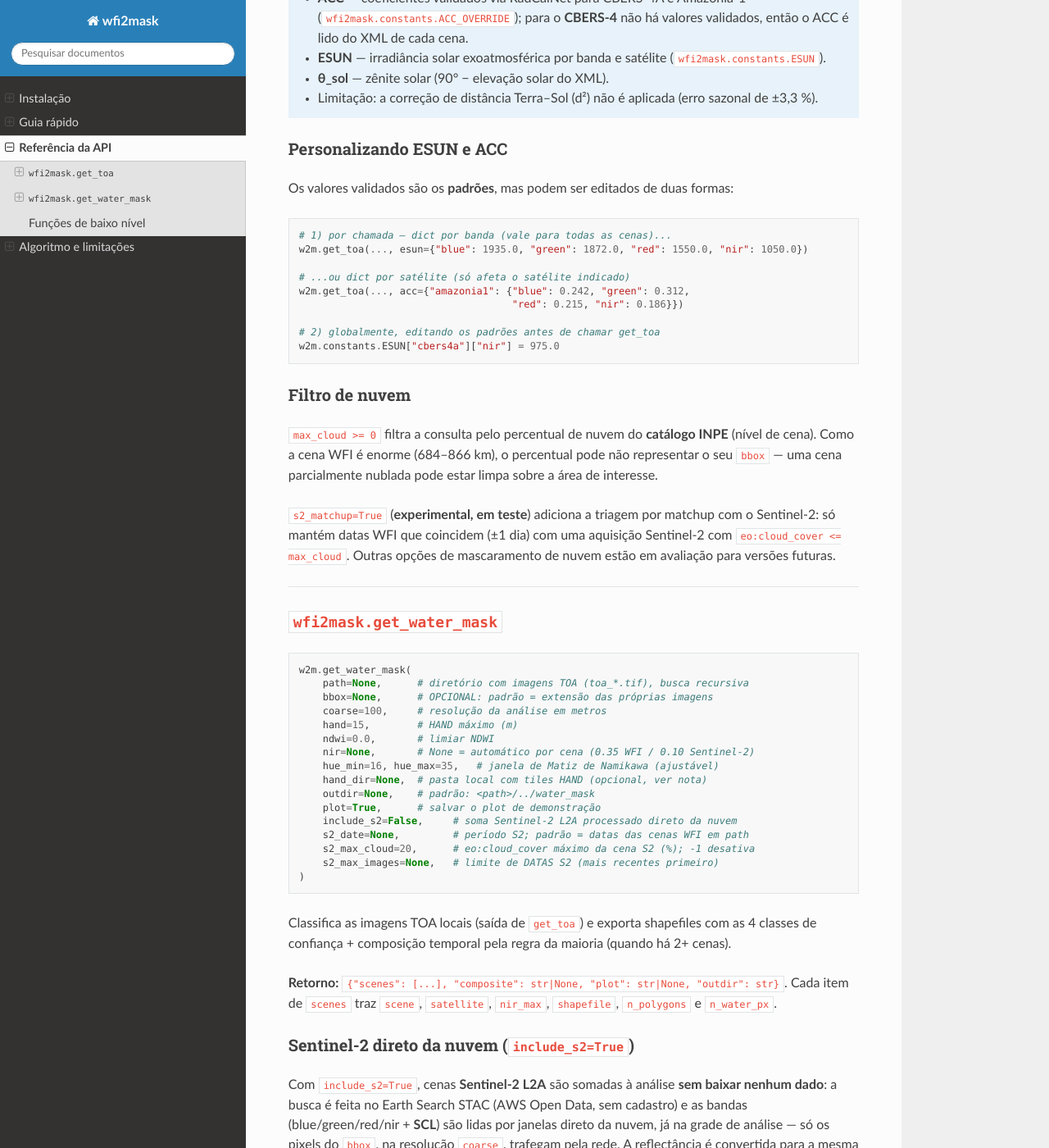
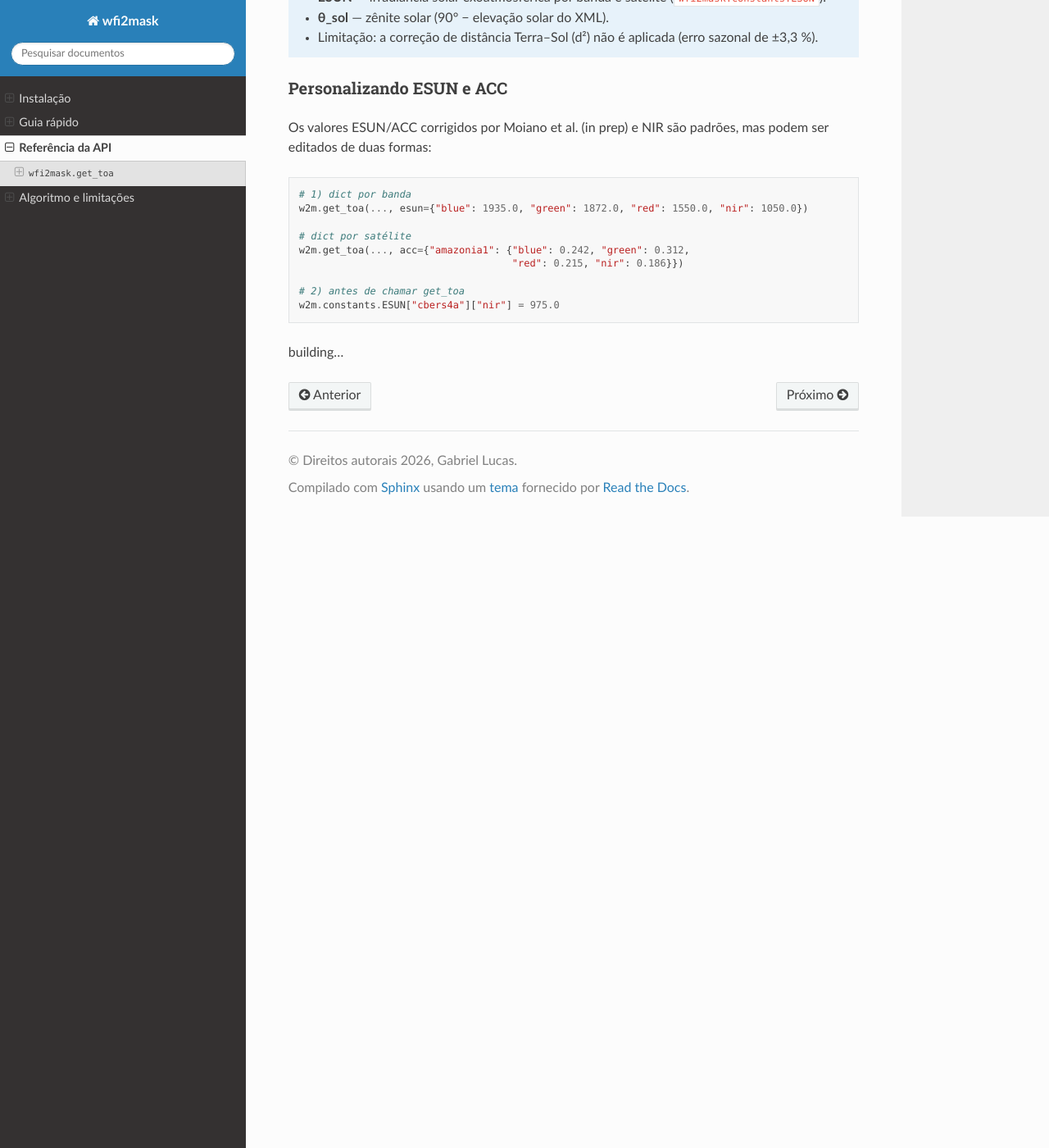
Before and after one commit to silvaglx/wfi2mask, a Sphinx documentation site: the page built from docs/api.md, in a window 1280 px wide and 1400 px high, scrolled down 983 px. Shown: the whole window at 82% size. Built offline with Sphinx 7.4.7 and the Read the Docs theme 3.1.0, drawn with Linux system fonts in a browser that asks for light colours; some of the changed text lies outside the part shown.

Commit message:
fix and RTC

````diff
--- a/docs/algoritmo.md
+++ b/docs/algoritmo.md
@@ -5,7 +5,7 @@
 ```
 Água = (Matiz ∈ [16°, 35°) OU NDWI > 0) E (HAND ≤ 15 m) E (NIR < 0,35) E pixel válido
 ```
-
+<!--
 ### Matiz de Namikawa (R2G3B5)
 
 Composição colorida com **Verde → canal R**, **Vermelho → canal G** e
@@ -53,11 +53,10 @@
 Cada cena é classificada **independentemente**; um pixel é água na
 composição se for classificado como água em **mais de 50 %** das
 observações válidas, com mínimo de `max(2, n_cenas // 3)` observações.
-
+-->
 ## Validação
 
-Limiares validados com Sentinel-2 L2A em 16 áreas no Brasil (F1 contra a
-máscara SCL, agregação simétrica):
+F1 contra a máscara SCL do Sentinel-2
 
 | Área | F1 | Área | F1 |
 |------|----|------|----|
@@ -69,7 +68,7 @@
 | Xingó | 0,961 | Manso | 0,942 |
 | Jacareí | 0,926 | Itaipu | — |
 | **Castanhão** | **0,578** | **Pantanal** | **0,424** |
-
+<!--
 ## Limitações conhecidas
 
 * **Áreas úmidas rasas (Pantanal)** — lagos rasos e vegetação alagada são
@@ -92,7 +91,7 @@
   sensores WFI (use o histograma de Matiz como diagnóstico). Os limiares
   são parametrizáveis via `hue_min`/`hue_max` em `get_water_mask`.
 * **Correção Terra–Sol ausente** — erro sazonal de ±3,3 % na TOA.
-
+-->
 ## Referências
 
 * Foley, J.D. et al. (1996). *Computer Graphics: Principles and Practice*. 2ª ed. Addison-Wesley.
--- a/docs/api.md
+++ b/docs/api.md
@@ -9,11 +9,11 @@
     date=None,          # "AAAA-MM-DD" ou "AAAA-MM-DD, AAAA-MM-DD"
     bbox=None,          # [lon_min, lat_min, lon_max, lat_max] (EPSG:4326)
     product="all",      # 'amazonia1' | 'cbers4a' | 'cbers4' | 'all' | lista
-    max_cloud=-1,       # -1 desativa; >=0 filtra pelo % de nuvem do INPE
+    max_cloud=-1,       # -1 desativa; >=0 filtra pelo % de nuvem do
     max_images=None,    # limite de cenas por satélite (mais recentes primeiro)
-    user=None,          # e-mail cadastrado no catálogo do INPE (obrigatório)
+    user=None,          # e-mail cadastrado no catálogo
     outdir="./wfi2mask_data",
-    s2_matchup=False,   # EXPERIMENTAL: triagem por matchup com Sentinel-2
+    s2_matchup=False,   # matchup com Sentinel-2
     esun=None,          # override dos valores ESUN (ver abaixo)
     acc=None,           # override dos coeficientes ACC (ver abaixo)
 )
@@ -21,9 +21,6 @@
 
 Busca no catálogo do INPE, baixa as bandas Azul/Verde/Vermelho/NIR + XML e
 converte para reflectância TOA **já recortada no bbox**.
-
-**Retorno:** lista de dicionários, um por cena convertida —
-`{"scene", "satellite", "path", "zenith", "acc"}`.
 
 **Estrutura de saída:**
 
@@ -55,21 +52,22 @@
 
 ### Personalizando ESUN e ACC
 
-Os valores validados são os **padrões**, mas podem ser editados de duas
-formas:
+Os valores ESUN/ACC corrigidos por Moiano et al. (in prep) e NIR são padrões,
+mas podem ser editados de duas formas:
 
 ```python
-# 1) por chamada — dict por banda (vale para todas as cenas)...
+# 1) dict por banda
 w2m.get_toa(..., esun={"blue": 1935.0, "green": 1872.0, "red": 1550.0, "nir": 1050.0})
 
-# ...ou dict por satélite (só afeta o satélite indicado)
+# dict por satélite
 w2m.get_toa(..., acc={"amazonia1": {"blue": 0.242, "green": 0.312,
                                     "red": 0.215, "nir": 0.186}})
 
-# 2) globalmente, editando os padrões antes de chamar get_toa
+# 2) antes de chamar get_toa
 w2m.constants.ESUN["cbers4a"]["nir"] = 975.0
 ```
-
+building...
+<!--
 ### Filtro de nuvem
 
 `max_cloud >= 0` filtra a consulta pelo percentual de nuvem do **catálogo
@@ -171,3 +169,4 @@
 
 `convert_scene_to_toa` também aceita `bbox=`, `esun=` e `acc=`, com a
 mesma semântica do `get_toa`.
+-->
--- a/docs/instalacao.md
+++ b/docs/instalacao.md
@@ -5,8 +5,7 @@
 * Python ≥ 3.9
 * Conta (e-mail) cadastrada no
   [catálogo do INPE](https://www.dgi.inpe.br/catalogo/explore) —
-  necessária para o download das imagens WFI (`get_toa`). O Sentinel-2
-  (`include_s2=True` em `get_water_mask`) não exige cadastro.
+  necessária para o download das imagens WFI (`get_toa`).
 
 ## Via pip (PyPI)
 
@@ -18,15 +17,6 @@
 
 ```bash
 pip install git+https://github.com/silvaglx/wfi2mask.git
-```
-
-## Para desenvolvimento
-
-```bash
-git clone https://github.com/silvaglx/wfi2mask.git
-cd wfi2mask
-pip install -e ".[dev]"
-pytest            # rodar os testes
 ```
 
 ## Dependências
--- a/docs/quickstart.md
+++ b/docs/quickstart.md
@@ -33,40 +33,25 @@
 
 ### Filtro de nuvem
 
-O percentual de nuvem do **catálogo INPE** é usado diretamente:
+Percentual de nuvem a partir do [cbers4asat](https://cbers4asat.readthedocs.io)), correspondente a cena inteira:
 
 ```python
 w2m.get_toa(
     date="2025-06-01, 2025-09-30",
     bbox=[-46.65, -23.85, -46.45, -23.65],
     product="amazonia1",
-    max_cloud=20,      # só cenas com ≤ 20 % de nuvem no catálogo INPE
+    max_cloud=20,      # só cenas com ≤ 20 % de nuvem
     max_images=5,      # baixa no máximo 5 cenas (mais recentes primeiro)
     user="seu_email@cadastrado_no_inpe.br",
+    s2_matchup=False #default
 )
 ```
 
-`max_cloud=-1` (padrão) desativa o filtro e baixa todas as cenas do
-período. `max_images` funciona com ou sem `max_cloud`.
-
-```{admonition} O percentual é da cena inteira
-:class: warning
-
-O percentual de nuvem refere-se à **cena WFI completa** (faixa de
-684–866 km). Uma cena "20 % nublada" pode estar totalmente limpa sobre o
-seu `bbox` — e vice-versa. Use valores generosos e confie na composição
-temporal pela regra da maioria para eliminar nuvens residuais.
-```
-
-```{admonition} Matchup Sentinel-2 (experimental)
+```{admonition} Matchup Sentinel-2 para filtro de nuvens diretamente sobre a bbox
 :class: note
 
-Uma triagem alternativa por *matchup* de datas com o Sentinel-2 está
-disponível em caráter **experimental** (`s2_matchup=True`, requer
-`max_cloud >= 0`): mantém apenas as datas WFI que coincidem (±1 dia) com
-uma aquisição Sentinel-2 com nuvem ≤ `max_cloud`. Está **em teste/espera**
-— outras opções de mascaramento de nuvem estão sendo consideradas para
-versões futuras.
+`s2_matchup=True` e `max_cloud >= 0` filtra as datas WFI que coincidem com Sentinel-2
+(±1 dia) e com nuvem ≤ `max_cloud` sobre a bbox selecionada (em testes).
 ```
 
 ## 2. Gerar a máscara d'água
@@ -74,41 +59,20 @@
 ```python
 resultado = w2m.get_water_mask(
     path="./wfi2mask_data/toa",   # pasta com as imagens TOA (WFI)
-    coarse=100,                    # resolução da análise (m)
-    hand=15,                       # HAND máximo (m)
-    include_s2=True,               # soma Sentinel-2 direto da nuvem (opcional)
+    coarse=100,                    # resolução desejada do produto final (m), default
+    hand=15,                       # Valor máximo de HAND (m), default
+    include_s2=False,               # if True, adiciona Sentinel-2 no composite de water mask*
 )
 ```
 
-O que acontece:
+Aplica o algoritmo sobre as imagens TOA recortadas pra bbox armazenadas no
+determinado `path`; tiles HAND são **baixados sob demanda** e guardados em
+cache (`~/.wfi2mask/hand`) para bbox especifico; cada cena é classificada e exportada
+como shapefile com as 4 classes de confiança de Namikawa et al. (2016); para 2+ cenas,
+uma composição temporal pela **regra da maioria (>50 %)** é aplicada;
+gera plot de demonstração salvo em PNG.
 
-* o `bbox` **não precisa ser repetido**: as imagens já vêm recortadas do
-  `get_toa` e sua extensão é usada automaticamente (passe `bbox=` apenas
-  para analisar uma sub-área);
-* os tiles HAND necessários são **baixados sob demanda** e guardados em
-  cache (`~/.wfi2mask/hand`);
-* cada cena é classificada e exportada como shapefile com as 4 classes de
-  confiança de Namikawa et al. (2016);
-* com 2+ cenas, uma composição temporal pela **regra da maioria (>50 %)**
-  também é exportada;
-* um plot de demonstração (cor verdadeira + máscara) é salvo em PNG.
-
-### Sentinel-2 direto da nuvem (`include_s2=True`)
-
-Com `include_s2=True`, cenas **Sentinel-2 L2A** são somadas à composição
-**sem baixar nenhum dado**: as imagens são lidas por janelas direto da
-nuvem (AWS Open Data, sem cadastro), já na grade de análise — só os pixels
-do `bbox` trafegam pela rede.
-
-* o **período** é inferido automaticamente das datas das cenas WFI em
-  `path` (ou informe `s2_date="2025-07-01, 2025-09-30"`);
-* `s2_max_cloud=20` filtra pelo `eo:cloud_cover` da cena e, além disso,
-  cada cena recebe a máscara de nuvem **por pixel** (banda SCL da ESA) —
-  algo que o WFI não oferece;
-* o limiar NIR é escolhido **automaticamente por cena**: 0,35 para WFI
-  (TOA) e 0,10 para Sentinel-2 (reflectância de superfície) — passe
-  `nir=` para fixar um valor único;
-* também funciona **sem cenas WFI** (só Sentinel-2):
+*`include_s2` também funciona **sem cenas WFI**:
 
 ```python
 resultado = w2m.get_water_mask(
@@ -120,14 +84,9 @@
 
 ### Ajustando a janela de Matiz (Hue)
 
-Os limiares de Matiz são parâmetros — os padrões (16° e 35°) podem ser
-alterados, por exemplo para uma recalibração dos sensores WFI:
-
 ```python
 w2m.get_water_mask(path="./wfi2mask_data/toa", hue_min=14, hue_max=38)
 ```
-
-As classes de confiança se adaptam automaticamente à janela escolhida.
 
 ### Saídas
 
````
Also changed, not shown: 3 other files.
